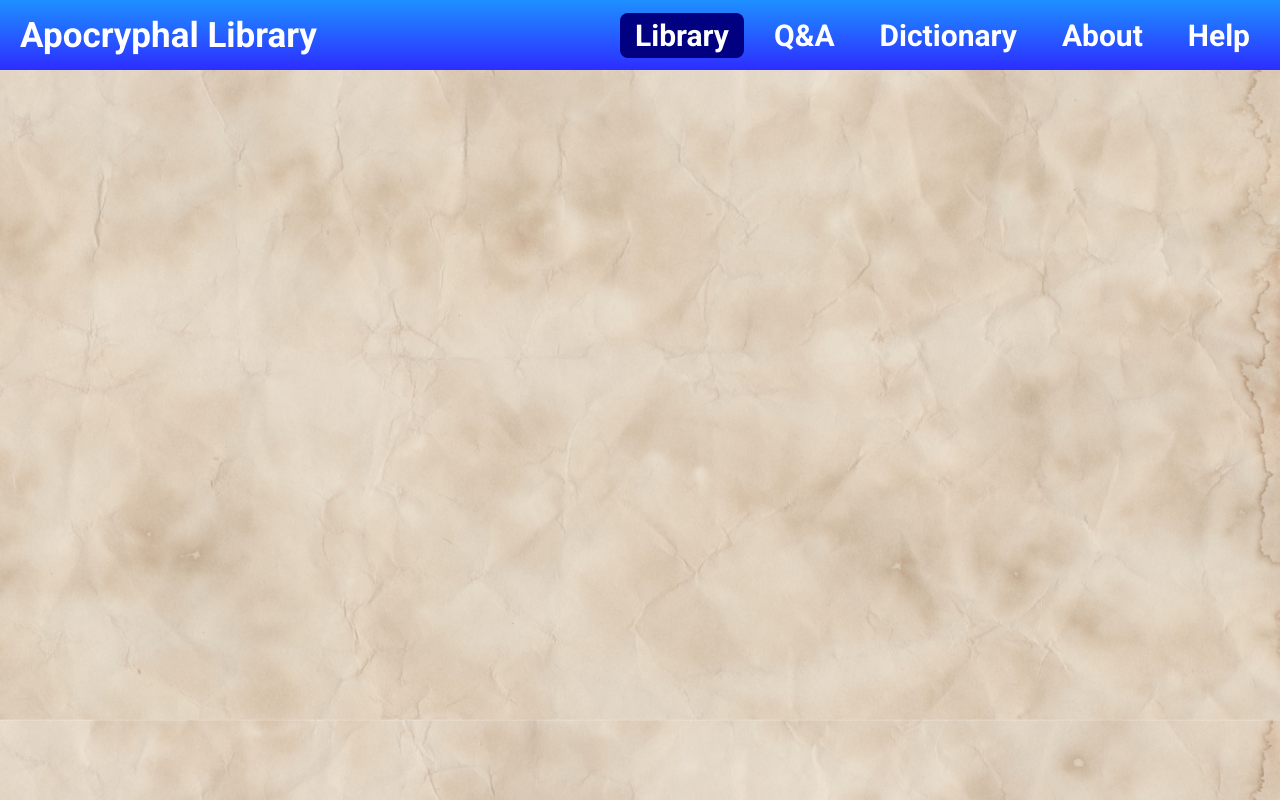
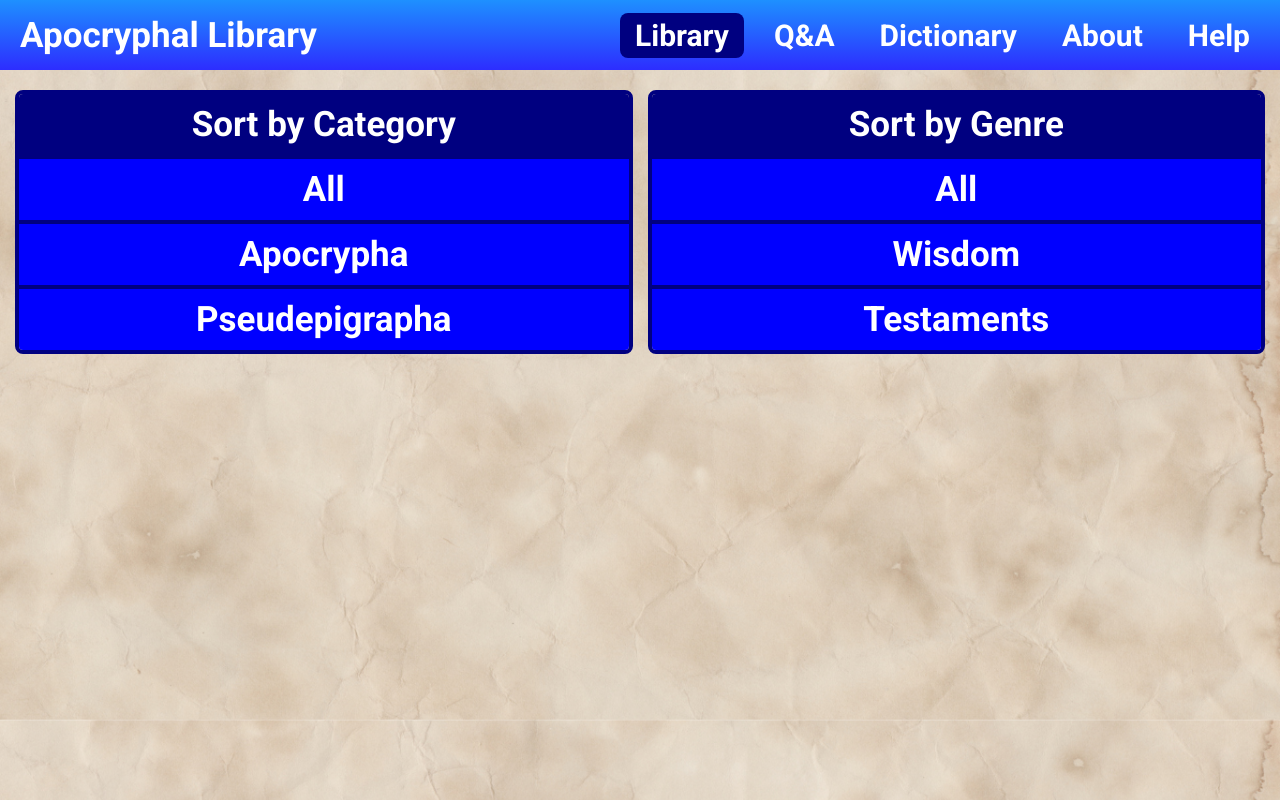
Before and after one commit to BlueCodeKing/Apocryphal-Library, a plain HTML site: page index.html in a window 1280 px wide. Drawn offline with Linux system fonts and the light colour scheme; a web font is replaced by a local one.

Commit message:
Add files via upload

```diff
--- a/index.html
+++ b/index.html
@@ -11,6 +11,7 @@
     <link rel="stylesheet" href="styles/all.css">
     <link rel="stylesheet" href="styles/header.css">
     <link rel="stylesheet" href="styles/nav.css">
+    <link rel="stylesheet" href="styles/index.css">
 
     <link rel="icon" href="images/icon.png">
 
@@ -30,11 +31,15 @@
 
     <header>
 
+        <!-- LOGO -->
+
         <div class="logo">
 
             <p><a href="index.html"><span class="logoSpan1">Apocryphal</span> <span class="logoSpan2">Library</span></a></p>
 
         </div>
+
+        <!-- HEADER LINKS -->
 
         <div class="headerLinks">
 
@@ -46,6 +51,8 @@
 
         </div>
 
+        <!-- MENU ICON -->
+
         <div class="menuIcon" onclick="openMenu()">
             <div></div>
             <div></div>
@@ -54,12 +61,18 @@
 
     </header>
 
+    <!-- NAVIGATION -->
+
     <nav id="navigation">
+
+        <!-- X ICON -->
 
         <div class="xIcon" onclick="closeMenu()">
             <div></div>
             <div></div>
         </div>
+
+        <!-- NAVIGATION LINKS -->
 
         <div class="navLinks">
 
@@ -73,6 +86,32 @@
 
     </nav>
 
+    <!-- MAIN -->
+
+    <main>
+
+        <!-- CONTAINER -->
+
+        <div class="container">
+
+            <div>
+                <p>Sort by Category</p>
+                <p><a href="all.html">All</a></p>
+                <p><a href="apocrypha.html">Apocrypha</a></p>
+                <p><a href="pseudepigrapha.html">Pseudepigrapha</a></p>
+            </div>
+
+            <div>
+                <p>Sort by Genre</p>
+                <p><a href="all.html">All</a></p>
+                <p><a href="wisdom.html">Wisdom</a></p>
+                <p><a href="historical.html">Testaments</a></p>
+            </div>
+
+        </div>
+
+    </main>
+
     <script src="scripts/index.js"></script>
 
 </body>
--- /dev/null
+++ b/styles/index.css
@@ -0,0 +1,80 @@
+div.container {
+    display: grid;
+    grid-template-columns: 1fr;
+    margin: 5px;
+}
+
+div.container div {
+    border-radius: 8px;
+    border: solid 4px navy;
+    margin: 10px 0;
+    height:fit-content
+}
+
+div.container div p {
+    font-size: 20px;
+    font-weight: bold;
+    background-color: blue;
+    text-align: center;
+    border-bottom: solid 4px navy;
+}
+
+div.container div p:last-child {
+    border-bottom: none;
+}
+
+div.container div:first-child p:first-child {
+    background-color: navy;
+    color: white;
+    text-align: center;
+    padding: 10px;
+}
+
+div.container div:last-child p:first-child {
+    background-color: navy;
+    color: white;
+    text-align: center;
+    padding: 10px;
+}
+
+div.container div p a {
+    display: block;
+    color: white;
+    text-decoration: none;
+    padding: 10px;
+    transition: .4s;
+}
+
+div.container div p a:hover {
+    background-color: dodgerblue;
+}
+
+@media (min-width: 560px) {
+
+    div.container {
+        grid-template-columns: 1fr 1fr;
+        gap: 5px;
+    }
+
+}
+
+@media (min-width: 1024px) {
+
+    div.container {
+        grid-template-columns: 1fr 1fr;
+        gap: 15px;
+        margin: 10px 15px;
+    }
+
+    div.container div p {
+        font-size: 35px;
+    }
+}
+
+@media (min-width: 1840px) {
+
+    div.container div p {
+        font-size: 40px;
+    }
+
+}
```
